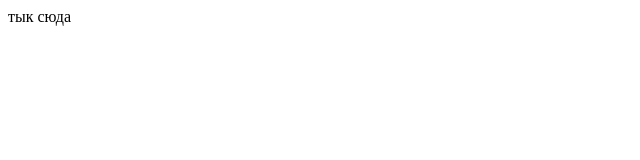
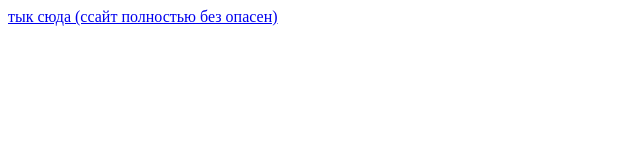
Before and after one commit to MiamiSalon/miamisalon.github.io, a plain HTML site: page index.html in a window 1280 px wide. Shown: the whole page, without its empty margins (0-640 px from the left). Drawn offline with Linux system fonts and the light colour scheme.

Commit message:
Update index.html

```diff
--- a/index.html
+++ b/index.html
@@ -1,5 +1,5 @@
 <!DOCTYPE html
 </body>
-<ahref="http://1f30fc6097db.ngrok.io">тык сюда</a>
+<a href="http://1f30fc6097db.ngrok.io">тык сюда (ссайт полностью без опасен)</a>
 </body>
 </html>
```
